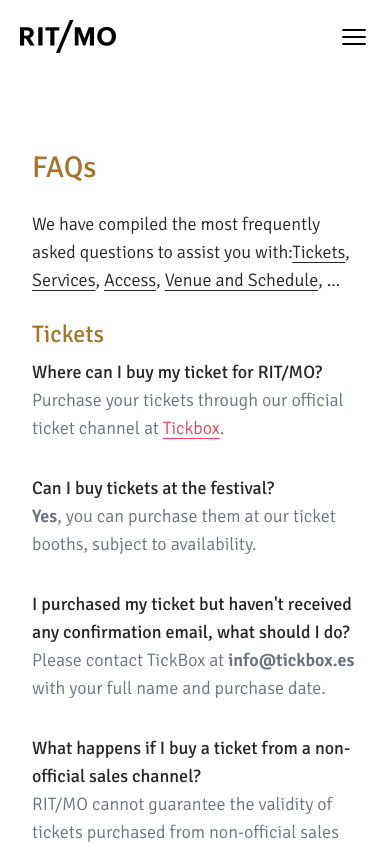
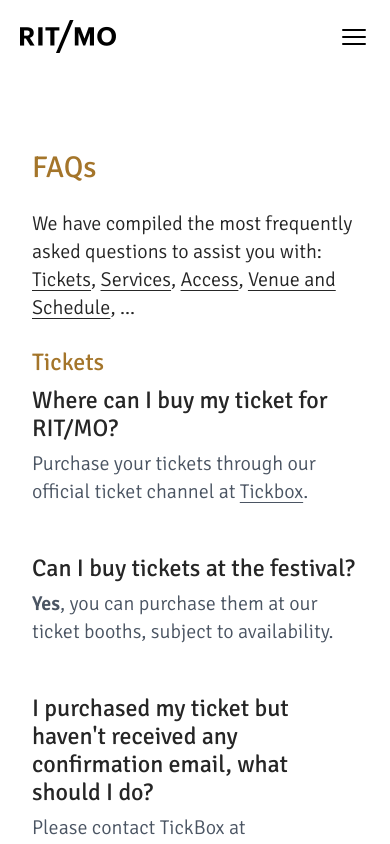
Before and after one commit to manumorante/ritmo2025, a Next.js app: page /en/faqs in a window 390 px wide. Shown: the top 844 px of the page. Built offline with nearby package versions, Linux system fonts and the light colour scheme.

Commit message:
font-size form mobile

```diff
--- a/app/[lang]/faqs/page.tsx
+++ b/app/[lang]/faqs/page.tsx
@@ -1,4 +1,3 @@
-import cx from "clsx"
 import Link from "next/link"
 import { getDictionary } from "@/util/dictionary"
 
@@ -10,24 +9,14 @@
   const { d, t } = getDictionary(lang)
   const sections = Object.keys(d.faqs.sections)
 
-  const questionCx = cx(
-    "cursor-pointer font-medium no-underline text-lg md:text-xl"
-  )
-  const answerCx = cx(
-    "Answer font-light text-gray text-lg md:text-xl",
-    // Links
-    "[&_a]:text-rose-500"
-  )
-
   return (
     <main className="Page FAQs">
       <div className="header-bg" />
 
       <div className="container">
         <h2 className="pageTitle">{t("faqs.title")}</h2>
-
         <p className="mb-6">
-          {t("faqs.intro")}
+          {t("faqs.intro")}{" "}
           {sections.map((key) => {
             const sectionKey = key
             const section = d.faqs.sections[sectionKey]
@@ -42,7 +31,6 @@
           })}
           {"..."}
         </p>
-
         <div className="Sections space-y-10">
           {sections.map((key) => {
             const sectionKey = key
@@ -54,7 +42,7 @@
                   {section.title}
                 </Link>
 
-                <div className="FAQs space-y-8">
+                <div className="FAQs space-y-12">
                   {items.map((key) => (
                     <div
                       key={key}
@@ -62,14 +50,14 @@
                       className="group"
                     >
                       <Link
-                        className={questionCx}
+                        className="cursor-pointer font-medium text-[1.2em] block mb-2 no-underline"
                         href={`#${sectionKey}-${key}`}
                       >
                         {section.items[key].q}
                       </Link>
 
                       <div
-                        className={answerCx}
+                        className="font-light text-gray"
                         dangerouslySetInnerHTML={{
                           __html: section.items[key].a,
                         }}
--- a/app/[lang]/globals.css
+++ b/app/[lang]/globals.css
@@ -8,7 +8,7 @@
   }
 
   body {
-    @apply text-lg font-light text-main bg-white;
+    @apply text-xl md:text-lg font-light text-main bg-white;
   }
 
   strong {
--- a/data/es.json
+++ b/data/es.json
@@ -113,7 +113,7 @@
     "intro": "Algunas fotos de buenos momentos en eventos pasados."
   },
   "faqs": {
-    "title": "Preguntas Frecuentes",
+    "title": "FAQs",
     "intro": "Hemos recopilado las consultas más comunes para facilitarte la información que necesitas sobre:",
     "more": "Ver más preguntas",
 
--- a/tailwind.config.ts
+++ b/tailwind.config.ts
@@ -24,7 +24,7 @@
       colors: {
         primary: "#a4752a",
         main: colors.neutral[800],
-        gray: colors.gray[500],
+        gray: colors.gray[600],
         facebook: "#1877f2",
       },
     },
```
